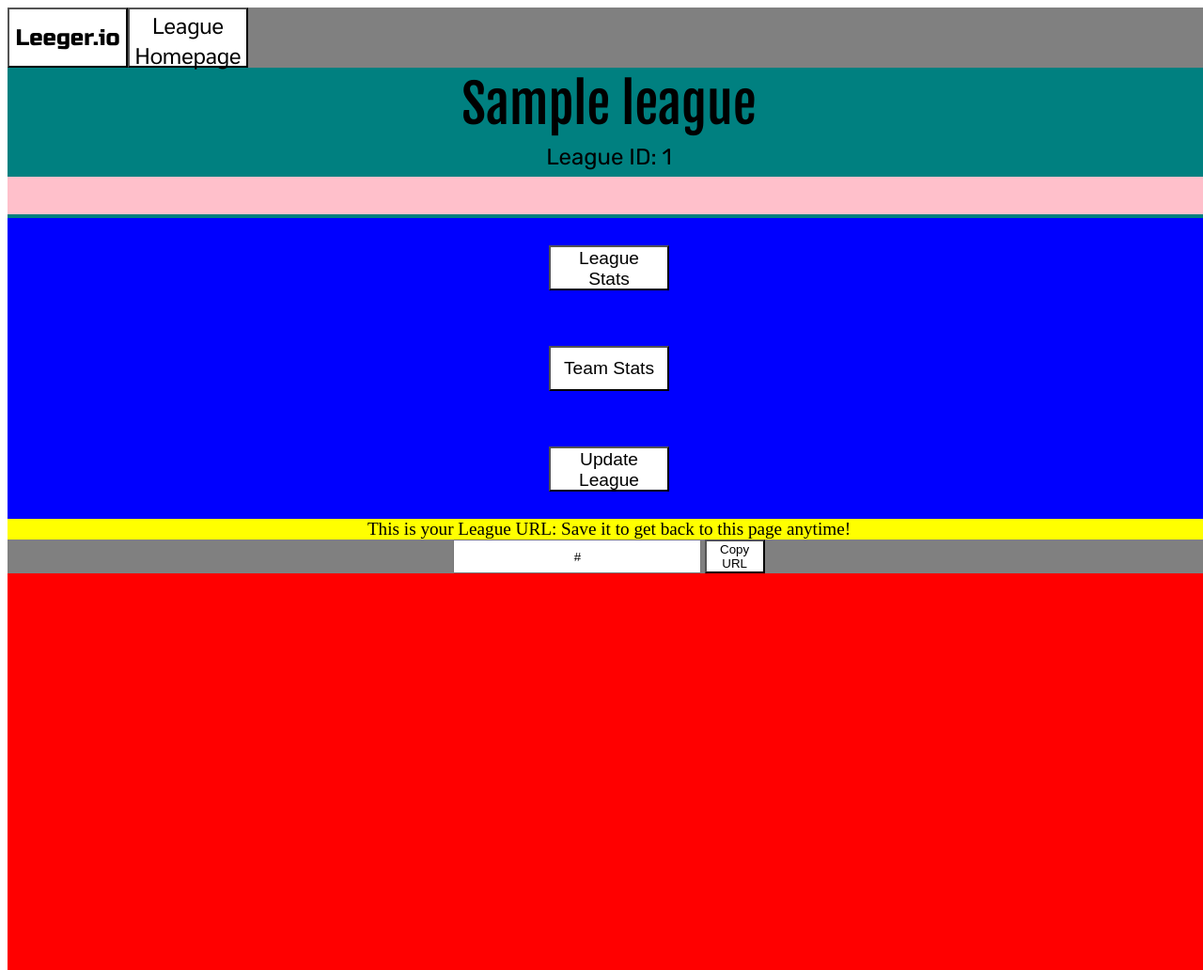
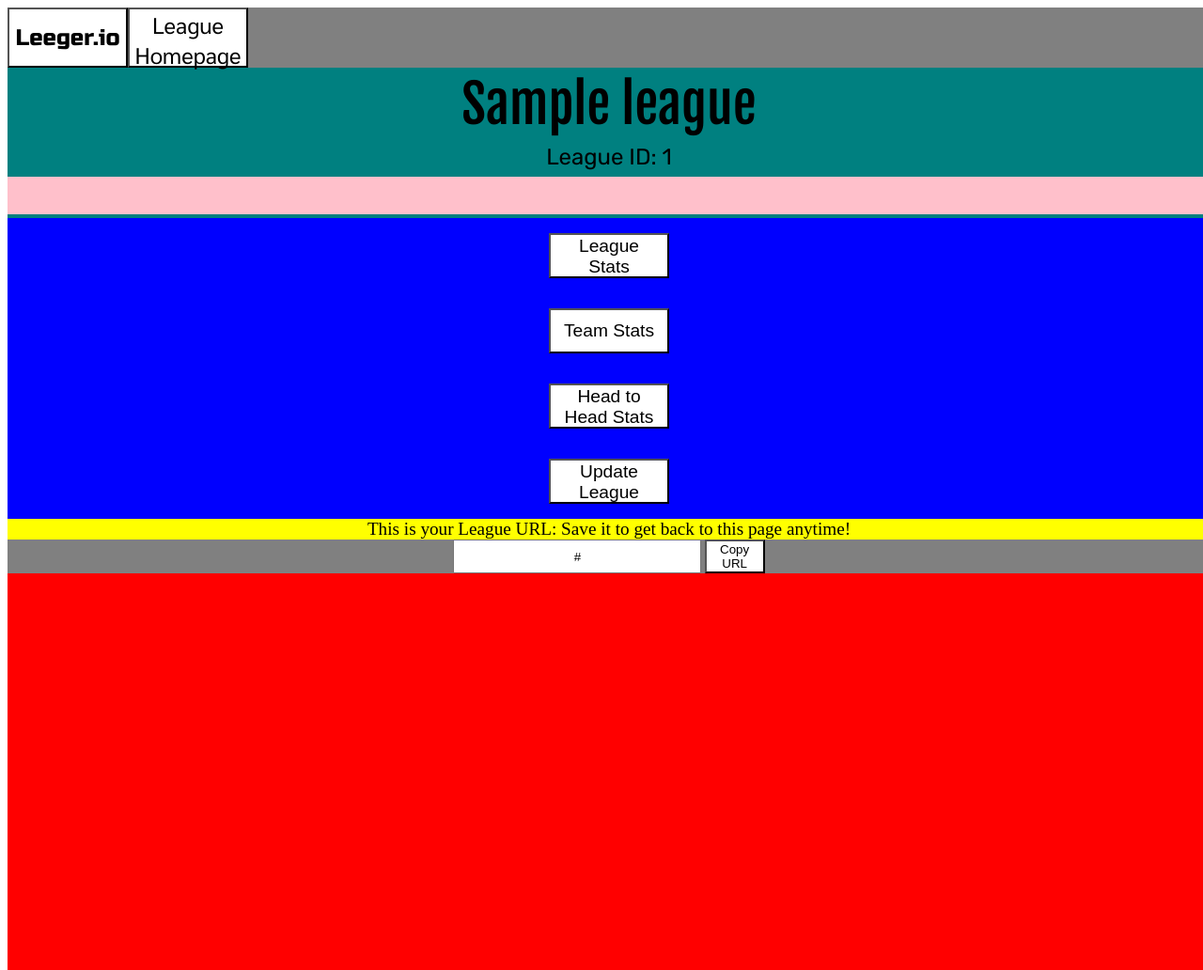
Before and after one commit to joeyagreco/FFWEBAPP, a Flask app: template templates/leagueHomepage.html in a window 1280 px wide. Shown: the whole page at 94% size. Run offline with Flask 2, Linux system fonts and the light colour scheme; the template is opened without the code that fills it: most values are stand-ins (such as "Sample title", 1, 10 or a date in 2020).

Commit message:
added base navigation to head to head stats route and added stat calculator empty method for head to head stats

```diff
--- a/app.py
+++ b/app.py
@@ -276,38 +276,9 @@ def teamStats():
     return render_template("teamStatsPage.html", league=leagueOrError, stats_models=statsModels)
 
 
-@app.route("/test-stats", methods=["GET"])
-def testStats():
-    leagueId = int(request.args.get("league_id"))
-    mainController = MainController()
-    leagueModelOrError = mainController.getLeagueModel(leagueId)
-    printStrings = []
-    strId = f"leagueId: {leagueModelOrError.getLeagueId()}"
-    printStrings.append(strId)
-    strName = f"leagueName: {leagueModelOrError.getLeagueName()}"
-    printStrings.append(strName)
-    strNumTeams = f"numberOfTeams: {leagueModelOrError.getNumberOfTeams()}"
-    printStrings.append(strNumTeams)
-    for team in leagueModelOrError.getTeams():
-        printStrings.append(f"teamId: {team.getTeamId()} teamName: {team.getTeamName()}")
-    for week in leagueModelOrError.getWeeks():
-        printStrings.append(f"weekNumber: {week.getWeekNumber()}")
-        for matchup in week.getMatchups():
-            printStrings.append(f"matchupId: {matchup.getMatchupId()}")
-            printStrings.append(f"teamAId: {matchup.getTeamA().getTeamId()}")
-            printStrings.append(f"teamBId: {matchup.getTeamB().getTeamId()}")
-            printStrings.append(f"teamAScore: {matchup.getTeamAScore()}")
-            printStrings.append(f"teamBScore: {matchup.getTeamBScore()}")
-
-    fullString = ""
-    for s in printStrings:
-        fullString += s + "\n"
-
-    # test statCalculatorService
-    statCalculatorService = StatCalculatorService(leagueModelOrError)
-    statCalculatorService.getTeamStats()
-
-    return fullString
+@app.route("/head-to-head-stats", methods=["GET"])
+def headToHeadStats():
+    return "H2HStats"
 
 
 if __name__ == "__main__":
--- a/services/StatCalculatorService.py
+++ b/services/StatCalculatorService.py
@@ -57,6 +57,9 @@ class StatCalculatorService:
             teamStatsModels.append(teamModel)
         return teamStatsModels
 
+    def getHeadToHeadStats(self):
+        return None
+
     def getLeagueStats(self):
         """
         Returns a LeagueStatsModel for the given league.
--- a/static/css/leagueHomepage.css
+++ b/static/css/leagueHomepage.css
@@ -21,10 +21,17 @@
     text-align: center;
 }
 
+.headToHeadStatsForm {
+    width: 100%;
+    height: 15%;
+    order: 3;
+    text-align: center;
+}
+
 .updateLeagueForm {
     width: 100%;
     height: 15%;
-    order: 3;
+    order: 4;
     text-align: center;
 }
 
--- a/static/javascript/leagueHomepage.js
+++ b/static/javascript/leagueHomepage.js
@@ -22,3 +22,8 @@ function teamStatsRedirect() {
     var leagueId = document.getElementById("league_id").value;
     window.location = "/team-stats?league_id="+leagueId;
 }
+
+function headToHeadStatsRedirect() {
+    var leagueId = document.getElementById("league_id").value;
+    window.location = "/head-to-head-stats?league_id="+leagueId;
+}
--- a/templates/leagueHomepage.html
+++ b/templates/leagueHomepage.html
@@ -20,6 +20,9 @@
     <form class="teamStatsForm">
         <button class="stackButton" type="button" onclick="teamStatsRedirect();">Team Stats</button>
     </form>
+    <form class="headToHeadStatsForm">
+        <button class="stackButton" type="button" onclick="headToHeadStatsRedirect();">Head to Head Stats</button>
+    </form>
     <form class="updateLeagueForm" action="/update-league" method="GET">
         <input class="leagueIdHidden" type="number" name="league_id" id="league_id" value="{{league._id}}">
         <button class="stackButton" type="submit">Update League</button>
```
